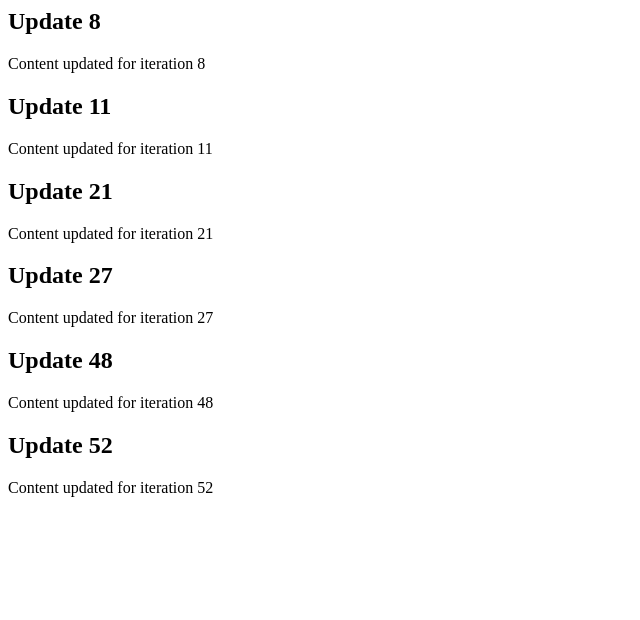
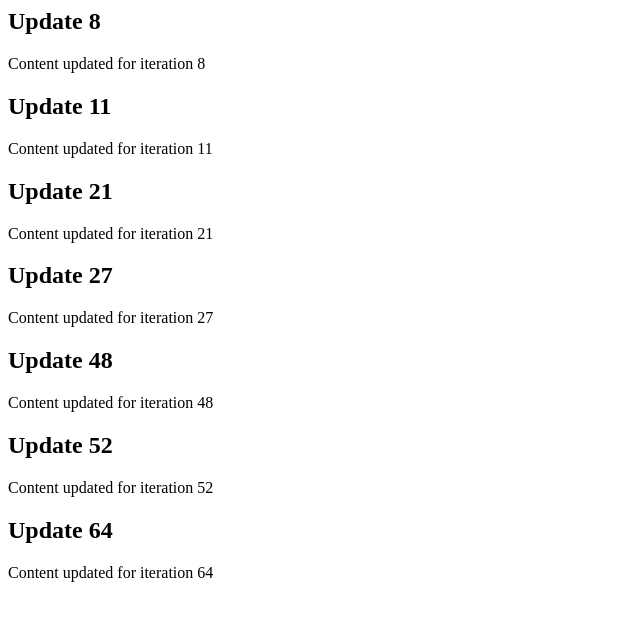
Before and after one commit to jpschmorgan/vigilant-octo-tribble, a website: page src/index.html in a window 1280 px wide. Shown: the whole page, without its empty margins (0-640 px from the left). Drawn offline with Linux system fonts and the light colour scheme.

Commit message:
feat(tests): fix data validation

```diff
--- a/src/index.html
+++ b/src/index.html
@@ -33,3 +33,9 @@
     <h2>Update 52</h2>
     <p>Content updated for iteration 52</p>
 </div>
+
+<!-- Updated iteration 64 -->
+<div class="update-64">
+    <h2>Update 64</h2>
+    <p>Content updated for iteration 64</p>
+</div>
```
